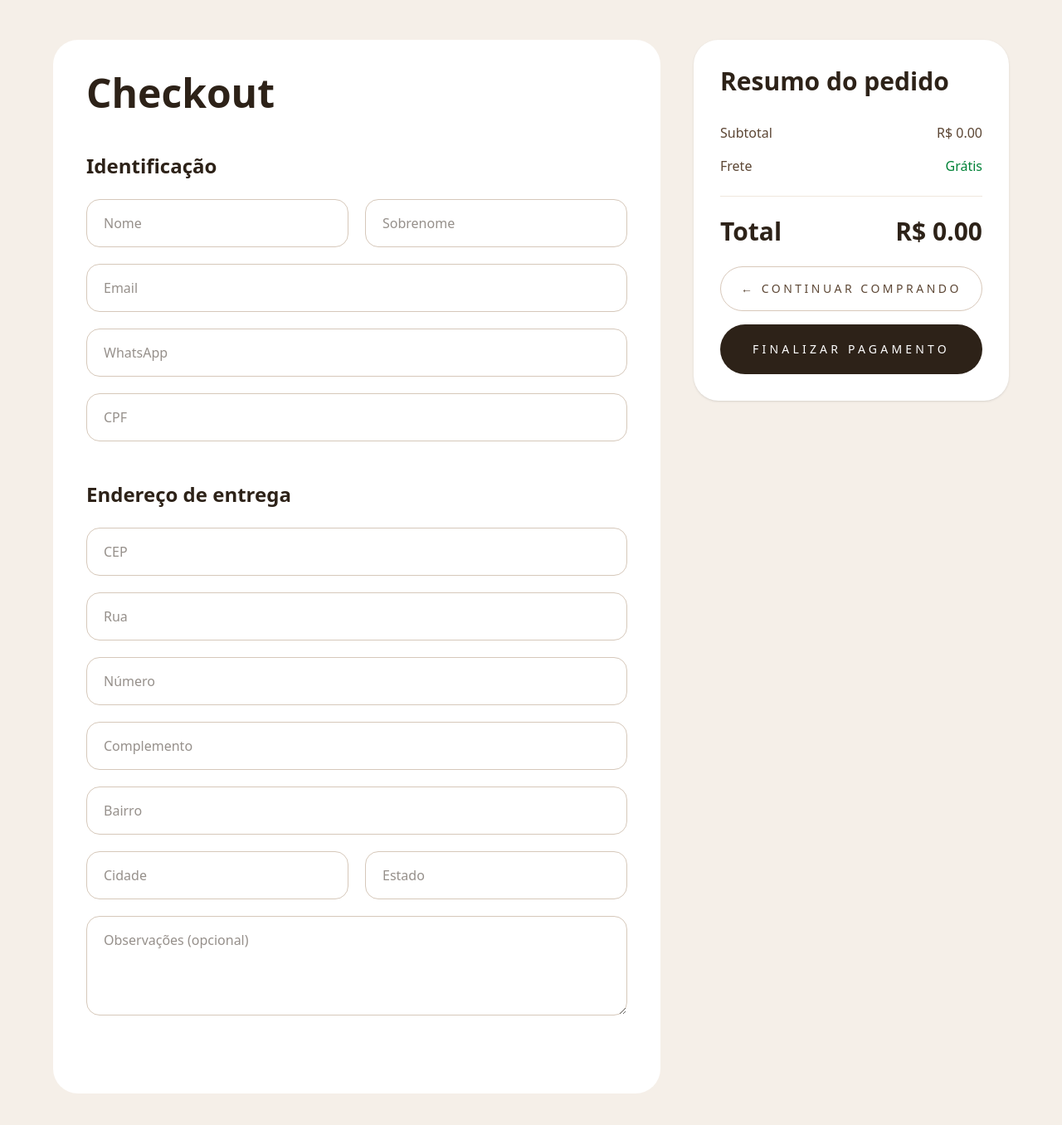
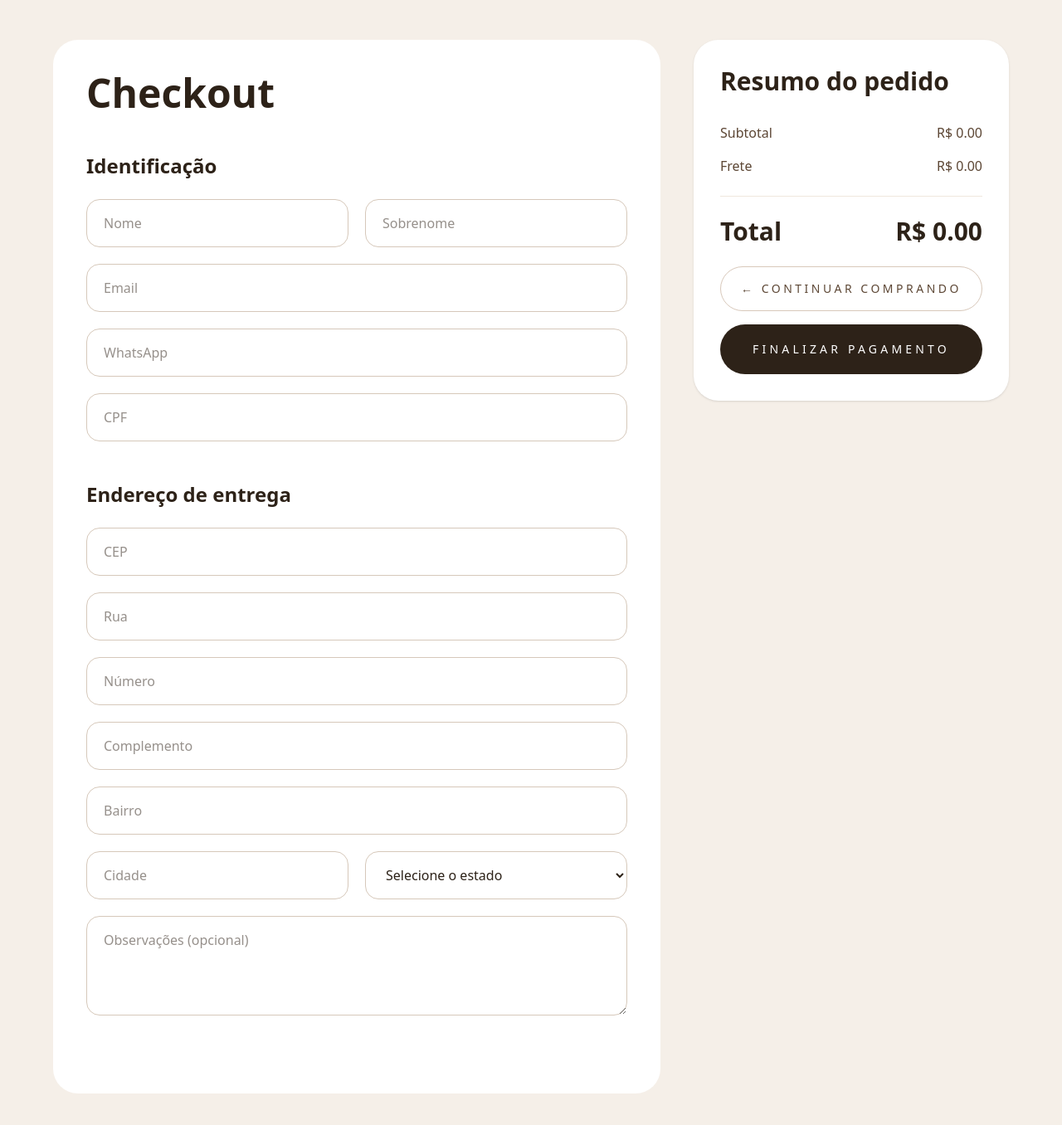
Before and after one commit to leandroroesler/aluria-premium-clean, a Next.js app: page /checkout in a window 1280 px wide. Shown: the top 1356 px of the page at 83% size. Built offline with nearby package versions, Linux system fonts and the light colour scheme.

Commit message:
feat: frete por UF integrado ao checkout e Mercado Pagos

```diff
--- a/app/api/create-preference/route.ts
+++ b/app/api/create-preference/route.ts
@@ -70,6 +70,11 @@ export async function POST(
 
     } = body
 
+    console.log(
+      "FRETE RECEBIDO:",
+      customer?.shipping
+  )
+
     if (
       !items ||
       items.length === 0
@@ -122,7 +127,9 @@ export async function POST(
 
     const preferenceData = {
 
-      items: items.map(
+      items: [
+
+  ...items.map(
     (item: any) => ({
 
       id: item.id,
@@ -131,12 +138,6 @@ export async function POST(
 
       quantity:
         Number(item.quantity),
-
-          /*
-          =====================================
-          CORREÇÃO DEFINITIVA
-          =====================================
-          */
 
       unit_price:
         Number(
@@ -148,6 +149,30 @@ export async function POST(
 
     })
   ),
+
+  ...(customer?.shipping > 0
+    ? [
+        {
+
+          id: "shipping",
+
+          title: "Frete",
+
+          quantity: 1,
+
+          unit_price:
+            Number(
+              customer.shipping
+            ),
+
+          currency_id:
+            "BRL",
+
+        },
+      ]
+    : []),
+
+],
 
       payer: {
 
--- a/app/checkout/page.tsx
+++ b/app/checkout/page.tsx
@@ -10,6 +10,8 @@ import { useRouter } from "next/navigation"
 
 import { useCheckout } from "../../context/CheckoutContext"
 import { useCart } from "../../context/CartContext"
+
+import { shippingByState } from "../../lib/shipping"
 
 export default function Checkout() {
 
@@ -32,6 +34,86 @@ export default function Checkout() {
 
   const [isCheckingPayment, setIsCheckingPayment] =
     useState(false)
+
+  useEffect(() => {
+
+  const state =
+    checkoutData.state
+      .trim()
+      .toUpperCase()
+
+  const city =
+    checkoutData.city
+    .trim()
+    .normalize("NFD")
+    .replace(/[\u0300-\u036f]/g, "")
+    .toUpperCase()
+
+  const freeShippingCities = [
+
+    "FLORIANOPOLIS",
+
+    "SAO JOSE",
+
+    "PALHOCA",
+
+    "BIGUACU",
+
+    "SANTO AMARO DA IMPERATRIZ",
+
+]
+
+  if (!state) {
+
+    if (
+      checkoutData.shipping !== 0 ||
+      checkoutData.shippingState !== ""
+    ) {
+
+      updateCheckoutData({
+        shipping: 0,
+        shippingState: "",
+      })
+
+    }
+
+    return
+
+  }
+
+  const shipping =
+
+  state === "SC" &&
+  freeShippingCities.includes(city)
+
+    ? 0
+
+    : shippingByState[state] || 0
+
+  console.log(
+  "FRETE CALCULADO:",
+  state,
+  shipping
+)
+
+  if (
+    shipping !== checkoutData.shipping ||
+    state !== checkoutData.shippingState
+  ) {
+
+    updateCheckoutData({
+      shipping,
+      shippingState: state,
+    })
+
+  }
+
+}, [
+  checkoutData.state,
+  checkoutData.shipping,
+  checkoutData.shippingState,
+  updateCheckoutData,
+])
 
 
   useEffect(() => {
@@ -439,17 +521,49 @@ export default function Checkout() {
                   className="w-full border border-[#d6c8ba] rounded-2xl px-5 py-4 outline-none"
                 />
 
-                <input
-                  type="text"
-                  placeholder="Estado"
+                <select
                   value={checkoutData.state}
                   onChange={(e) =>
                   updateCheckoutData({
                     state: e.target.value,
                 })
              }
-                  className="w-full border border-[#d6c8ba] rounded-2xl px-5 py-4 outline-none"
-                />
+            className="w-full border border-[#d6c8ba] rounded-2xl px-5 py-4 outline-none bg-white"
+        >
+
+            <option value="">
+              Selecione o estado
+            </option>
+
+            <option value="AC">Acre</option>
+            <option value="AL">Alagoas</option>
+            <option value="AP">Amapá</option>
+            <option value="AM">Amazonas</option>
+            <option value="BA">Bahia</option>
+            <option value="CE">Ceará</option>
+            <option value="DF">Distrito Federal</option>
+            <option value="ES">Espírito Santo</option>
+            <option value="GO">Goiás</option>
+            <option value="MA">Maranhão</option>
+            <option value="MT">Mato Grosso</option>
+            <option value="MS">Mato Grosso do Sul</option>
+            <option value="MG">Minas Gerais</option>
+            <option value="PA">Pará</option>
+            <option value="PB">Paraíba</option>
+            <option value="PR">Paraná</option>
+            <option value="PE">Pernambuco</option>
+            <option value="PI">Piauí</option>
+            <option value="RJ">Rio de Janeiro</option>
+            <option value="RN">Rio Grande do Norte</option>
+            <option value="RS">Rio Grande do Sul</option>
+            <option value="RO">Rondônia</option>
+            <option value="RR">Roraima</option>
+            <option value="SC">Santa Catarina</option>
+            <option value="SP">São Paulo</option>
+            <option value="SE">Sergipe</option>
+            <option value="TO">Tocantins</option>
+
+        </select>
 
               </div>
 
@@ -564,8 +678,9 @@ export default function Checkout() {
 
     <div className="flex justify-between text-[#5c4634]">
   <span>Frete</span>
-      <span className="text-green-700">
-        Grátis
+
+  <span>
+    R$ {checkoutData.shipping.toFixed(2)}
   </span>
 </div>
 
@@ -578,7 +693,7 @@ export default function Checkout() {
     </span>
 
     <span className="text-3xl font-bold text-[#2d2218]">
-      R$ {subtotal.toFixed(2)}
+      R$ {(subtotal + checkoutData.shipping).toFixed(2)}
     </span>
 
   </div>
--- a/context/CheckoutContext.tsx
+++ b/context/CheckoutContext.tsx
@@ -35,6 +35,10 @@ interface CheckoutData {
   state: string
 
   instructions: string
+
+  shipping: number
+
+  shippingState: string
 
 }
 
@@ -77,6 +81,10 @@ const initialCheckoutData: CheckoutData = {
   state: "",
 
   instructions: "",
+
+  shipping: 0,
+
+  shippingState: "",
 
 }
 
--- /dev/null
+++ b/lib/shipping.ts
@@ -0,0 +1,32 @@
+export const shippingByState: Record<string, number> = {
+  SC: 18,
+  PR: 22,
+  RS: 24,
+  SP: 28,
+  RJ: 32,
+  MG: 30,
+  ES: 30,
+
+  DF: 32,
+  GO: 32,
+  MT: 35,
+  MS: 35,
+
+  BA: 38,
+  SE: 38,
+  AL: 38,
+  PE: 38,
+  PB: 38,
+  RN: 38,
+  CE: 38,
+  PI: 40,
+  MA: 40,
+
+  PA: 45,
+  AP: 45,
+  AM: 48,
+  RR: 48,
+  RO: 48,
+  AC: 50,
+  TO: 45,
+}
```
Also changed, not shown: 1 other file (tests, documents, lock files or other folders). Lines whose indentation alone changed are shown as unchanged.
